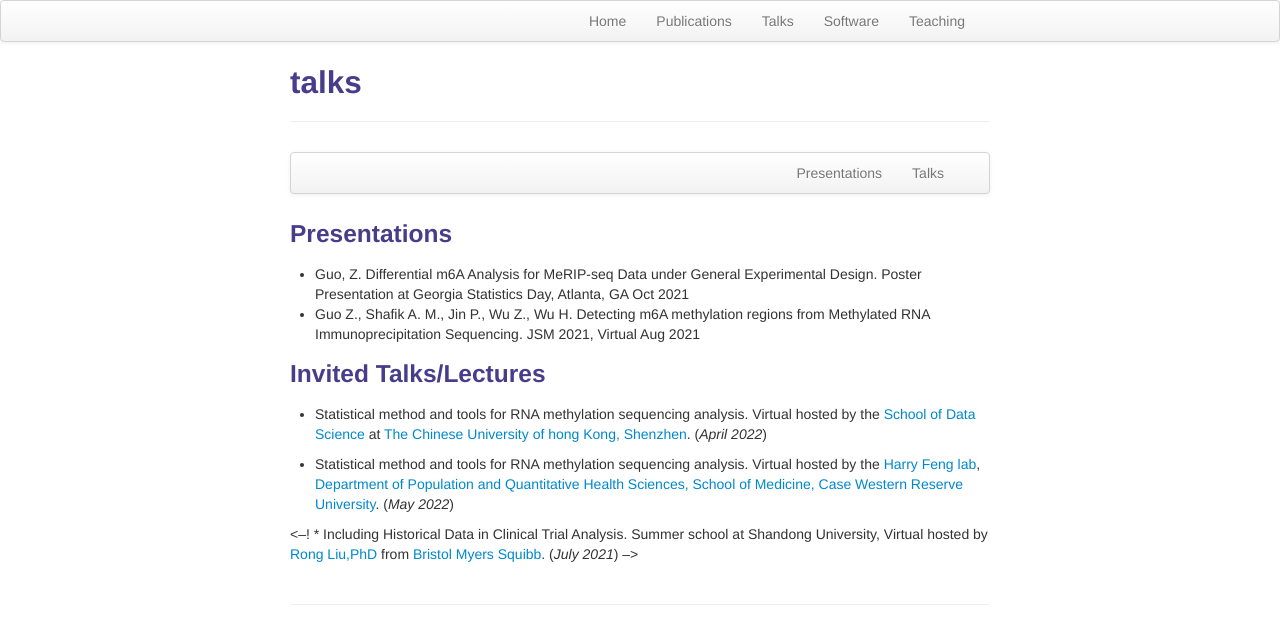
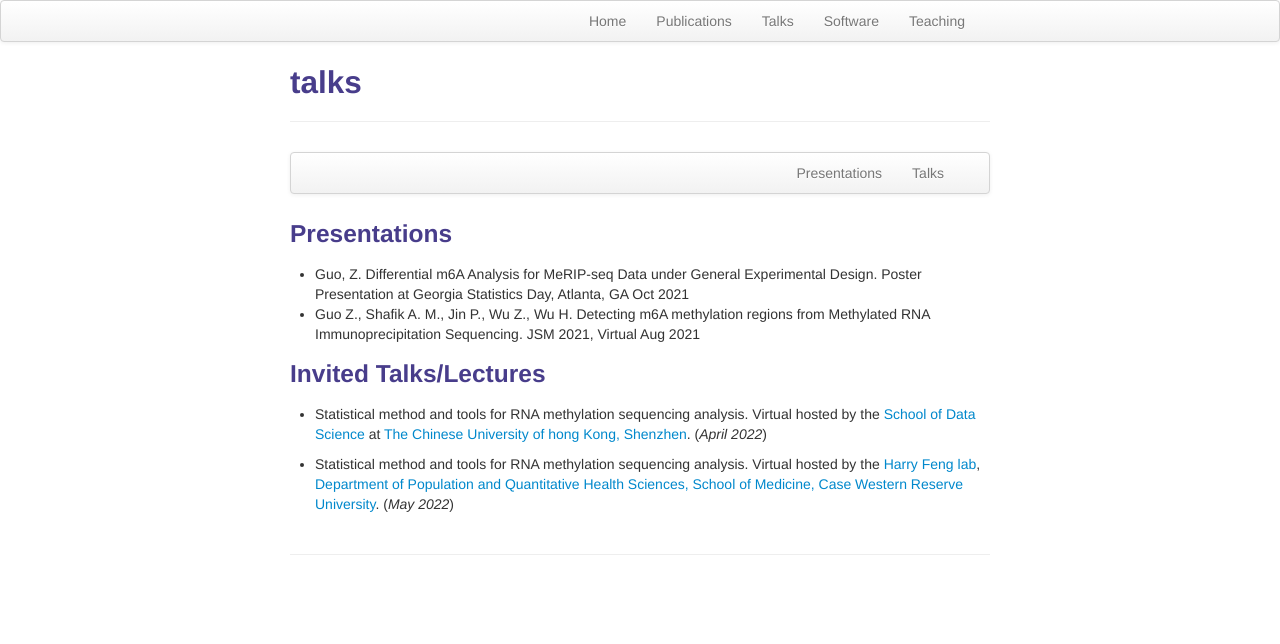
Before and after one commit to ZhenxingGuo0015/ZhenxingGuo0015.github.io, a Jekyll site: the page built from talks.md, in a window 1280 px wide. Shown: the top 644 px of the page. Built offline with Jekyll 4.4.1, drawn with Linux system fonts in a browser that asks for light colours.

Commit message:
Update talks.md

```diff
--- a/talks.md
+++ b/talks.md
@@ -25,4 +25,4 @@ description: Zhenxing Guo's talks
 [Department of Population and Quantitative Health Sciences, School of
 Medicine, Case Western Reserve University](https://case.edu/medicine/pqhs/). (_May 2022_)
 
-<--! * Including Historical Data in Clinical Trial Analysis. Summer school at Shandong University, Virtual hosted by [Rong Liu,PhD](https://www.linkedin.com/in/rong-liu-2a19305/) from [Bristol Myers Squibb](https://www.bms.com/). (_July 2021_) -->
+<!--- * Including Historical Data in Clinical Trial Analysis. Summer school at Shandong University, Virtual hosted by [Rong Liu,PhD](https://www.linkedin.com/in/rong-liu-2a19305/) from [Bristol Myers Squibb](https://www.bms.com/). (_July 2021_) --->
```
